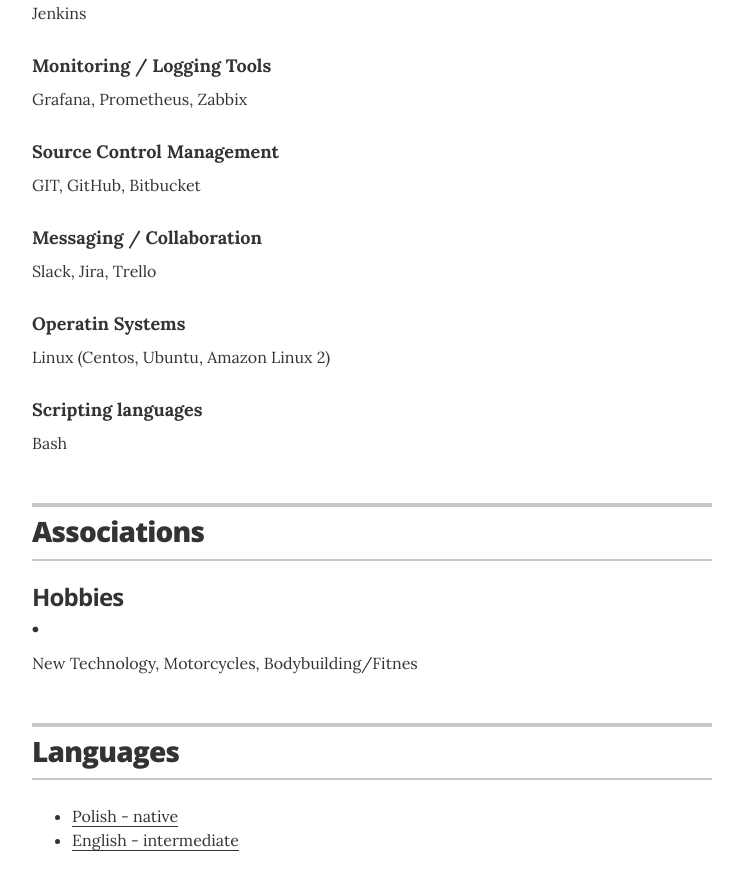
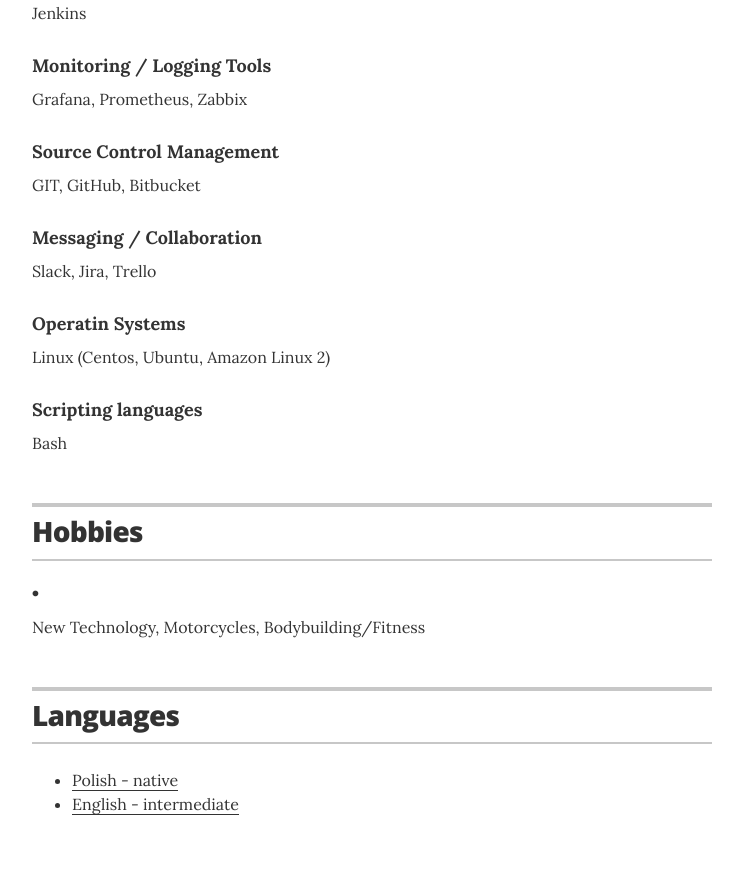
Before and after one commit to jglovier/resume-template, a Jekyll site: the page built from index.html, in a window 1280 px wide and 900 px high, scrolled down 1537 px. Shown: the top 890 px of the window, without its empty margins (268-1011 px from the left). Built offline with Jekyll 4.4.1, drawn with Linux system fonts in a browser that asks for light colours; after the commit the page ends 2401 px from its top, so only the background shows below that.

Commit message:
added fix

```diff
--- a/_data/associations.yml
+++ b/_data/associations.yml
@@ -1,5 +1,4 @@
 # Associations
 # comment out the urls if you do not wish to display them
 
-- organization: Hobbies
-  summary: New Technology, Motorcycles, Bodybuilding/Fitnes
+- summary: New Technology, Motorcycles, Bodybuilding/Fitness
--- a/_data/links.yml
+++ b/_data/links.yml
@@ -1,5 +1,3 @@
 # links
-- url: "#"
-  description: Polish - native
-- url: "#"
-  description: English - intermediate
+- description: Polish - native
+- description: English - intermediate
--- a/_layouts/resume.html
+++ b/_layouts/resume.html
@@ -160,7 +160,7 @@
       <section class="content-section">
 
         <header class="section-header">
-          <h2>Associations</h2>
+          <h2>Hobbies</h2>
         </header>
 
         {% for association in site.data.associations %}
```
